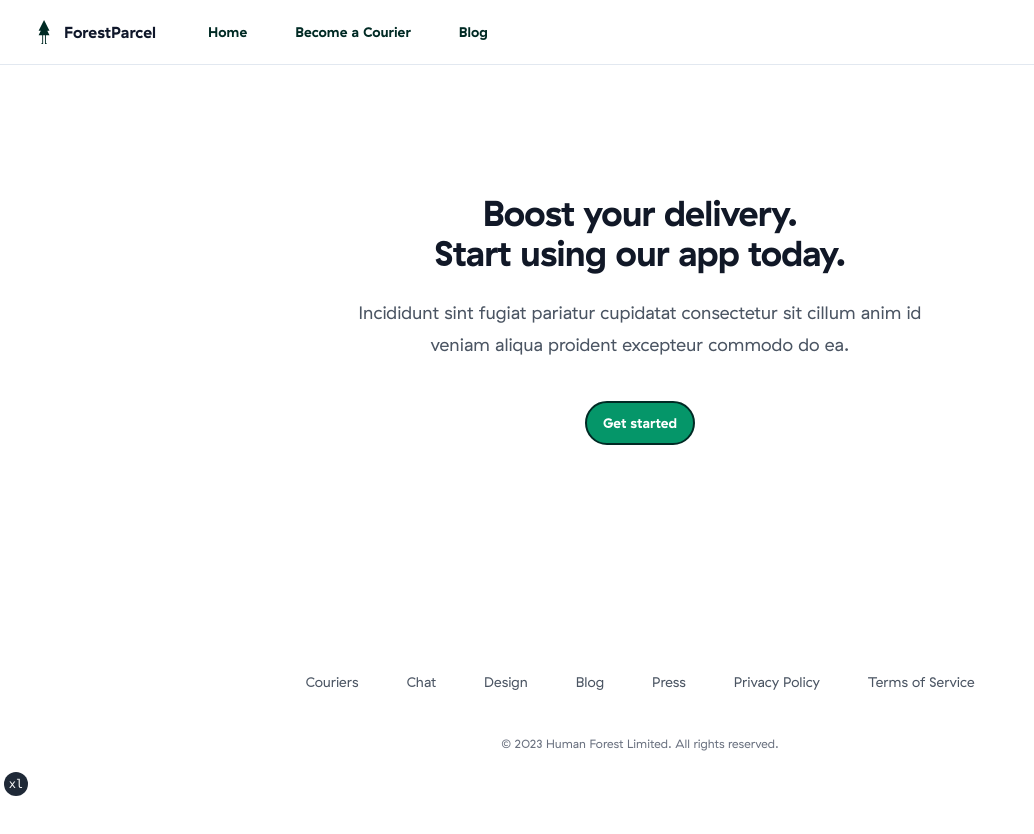
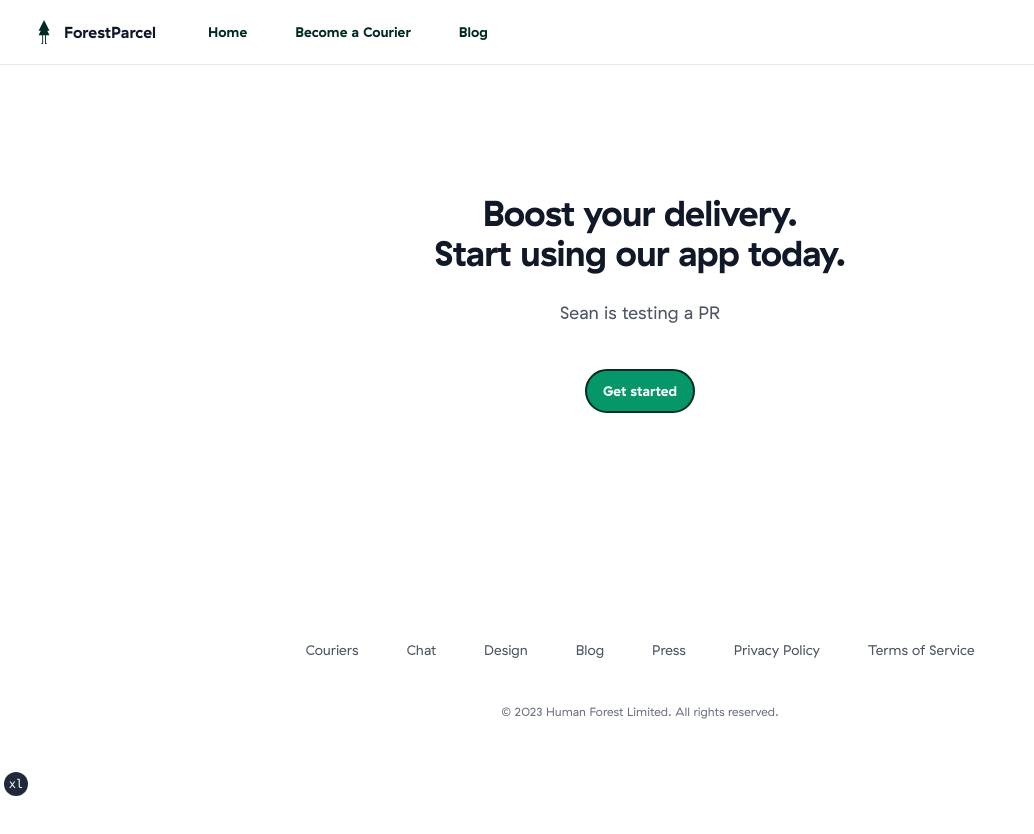
Before and after one commit to humanforest/parcel-website, a Next.js app: page /couriers in a window 1280 px wide. Shown: the top 834 px of the page, without its empty margins (0-1034 px from the left). Built offline with nearby package versions, Linux system fonts and the light colour scheme.

Commit message:
Testing a PR

```diff
--- a/app/(main)/couriers/page.tsx
+++ b/app/(main)/couriers/page.tsx
@@ -17,8 +17,7 @@ export default function Page() {
             Start using our app today.
           </h2>
           <p className="mx-auto mt-6 max-w-xl text-lg leading-8 text-gray-600">
-            Incididunt sint fugiat pariatur cupidatat consectetur sit cillum
-            anim id veniam aliqua proident excepteur commodo do ea.
+            Sean is testing a PR
           </p>
           <div className="mt-10 flex items-center justify-center gap-x-6">
             <Link
```
